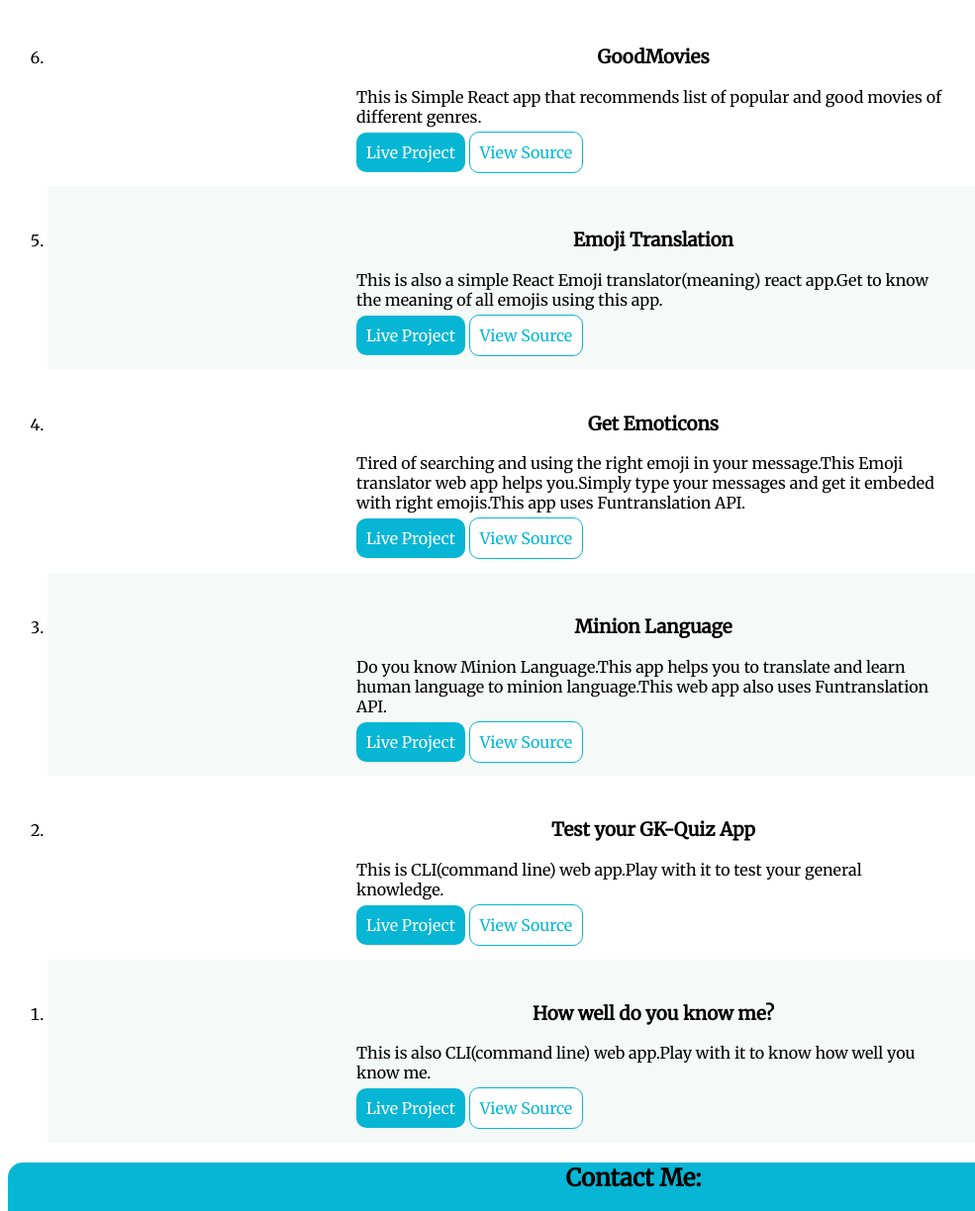
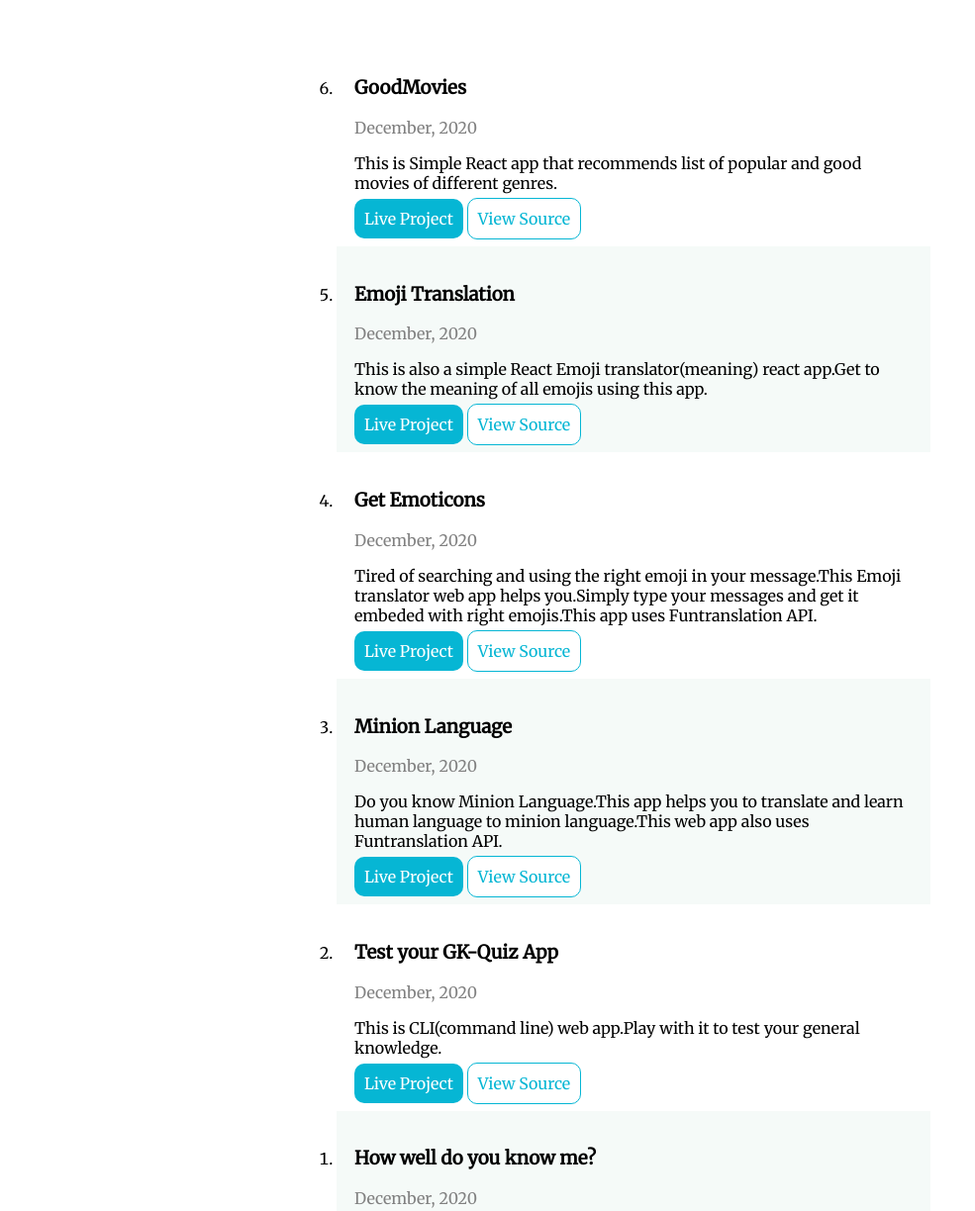
Before and after one commit to Marivignesh-ui/neogcamp-HTML-CSS, a plain HTML site: page projects.html in a window 1280 px wide. Shown: the part 292-1516 px from the top of the page at 99% size, without its empty margins (0-985 px from the left). Drawn offline with Linux system fonts and the light colour scheme.

Commit message:
styling:added styling

```diff
--- a/projects.html
+++ b/projects.html
@@ -14,7 +14,7 @@
         <ul class="nav-list">
             <li><a href="index.html" >Home</a></li>
             <li><a href="\" class="link-active">Projects</a></li>
-            <li><a href="\">Blogs</a></li>
+            <li><a href="Blogs.html">Blogs</a></li>
         </ul>
         <div class="profphot">
             <img src="images/profile1.jpeg"/>
@@ -26,10 +26,11 @@
     <header>
         <h2>Play with it!</h2>
     </header>
-    <ol reversed>
+    <ol reversed class="container-center">
         <li>
             <div class="container container-center">
-                <h3>GoodMovies</h3>
+                <h3 style="text-align:left;">GoodMovies</h3>
+                <p style="color: gray;">December, 2020</p>
                 <p>This is Simple React app that recommends list of popular and good movies of different genres.</p>
                 <a href='https://hr51r.csb.app/' class="primary">Live Project</a>
                 <a href='https://github.com/Marivignesh-ui/neogcamp-Reactjs1' class="secondary">View Source</a>
@@ -37,7 +38,8 @@
         </li>
         <li style="background-color: #f5faf8;">
             <div class="container container-center">
-                <h3>Emoji Translation</h3>
+                <h3 style="text-align:left;">Emoji Translation</h3>
+                <p style="color: gray;">December, 2020</p>
                 <p>This is also a simple React Emoji translator(meaning) react app.Get to know the meaning of all emojis using this app.</p>
                 <a href='https://3tc56.csb.app/' class="primary">Live Project</a>
                 <a href='https://github.com/Marivignesh-ui/neogcamp-Reactjs' class="secondary">View Source</a>
@@ -45,7 +47,8 @@
         </li>
         <li>
             <div class="container container-center">
-                <h3>Get Emoticons</h3>
+                <h3 style="text-align:left;">Get Emoticons</h3>
+                <p style="color: gray;">December, 2020</p>
                 <p>Tired of searching and using the right emoji in your message.This  Emoji translator web app helps you.Simply type your messages and get it embeded with right emojis.This app uses Funtranslation API.</p>
                 <a href='https://get-emoticons.netlify.app' class="primary">Live Project</a>
                 <a href='https://github.com/Marivignesh-ui/neogcamp-vanillaJS1' class="secondary">View Source</a>
@@ -53,7 +56,8 @@
         </li>
         <li style="background-color: #f5faf8;">
             <div class="container container-center">
-                <h3>Minion Language</h3>
+                <h3 style="text-align:left;">Minion Language</h3>
+                <p style="color: gray;">December, 2020</p>
                 <p>Do you know Minion Language.This app helps you to translate and learn human language to minion language.This web app also uses Funtranslation API.</p>
                 <a href='https://minnion-lang.netlify.app/' class="primary">Live Project</a>
                 <a href='https://github.com/Marivignesh-ui/neogcamp-vanillaJS' class="secondary">View Source</a>
@@ -61,7 +65,8 @@
         </li>
         <li>
             <div class="container container-center">
-                <h3>Test your GK-Quiz App</h3>
+                <h3 style="text-align:left;">Test your GK-Quiz App</h3>
+                <p style="color: gray;">December, 2020</p>
                 <p>This is CLI(command line) web app.Play with it to test your general knowledge.</p>
                 <a href='https://repl.it/@Marivignesh/assignment1quiz?embed=1&output=1' class="primary">Live Project</a>
                 <a href='https://github.com/Marivignesh-ui/CLI-Quiz-app' class="secondary">View Source</a>
@@ -69,7 +74,8 @@
         </li>
         <li style="background-color: #f5faf8;">
             <div class="container container-center">
-                <h3>How well do you know me?</h3>
+                <h3 style="text-align:left;">How well do you know me?</h3>
+                <p style="color: gray;">December, 2020</p>
                 <p>This is also CLI(command line) web app.Play with it to know how well you know me.</p>
                 <a href='https://repl.it/@Marivignesh/le0exercise13to15#index?embed=1&output=1' class="primary">Live Project</a>
                 <a href='https://github.com/Marivignesh-ui/how-well-you-know-me' class="secondary">View Source</a>
--- a/styles.css
+++ b/styles.css
@@ -74,7 +74,7 @@ header img{
 .container-center{
     max-width: 600px;
     margin:auto;
-    padding: 2%;
+    padding: 3%;
 }
 .container-center h3{
     text-align: center;
@@ -137,8 +137,3 @@ footer tr{
     text-align: left;
     padding:2%;
 }
-/* ol{
-    text-align: center;
-    display: inline-block;
-    margin: auto;
-} */
```
Also changed, not shown: Blogs.html (+3 -3 lines).
